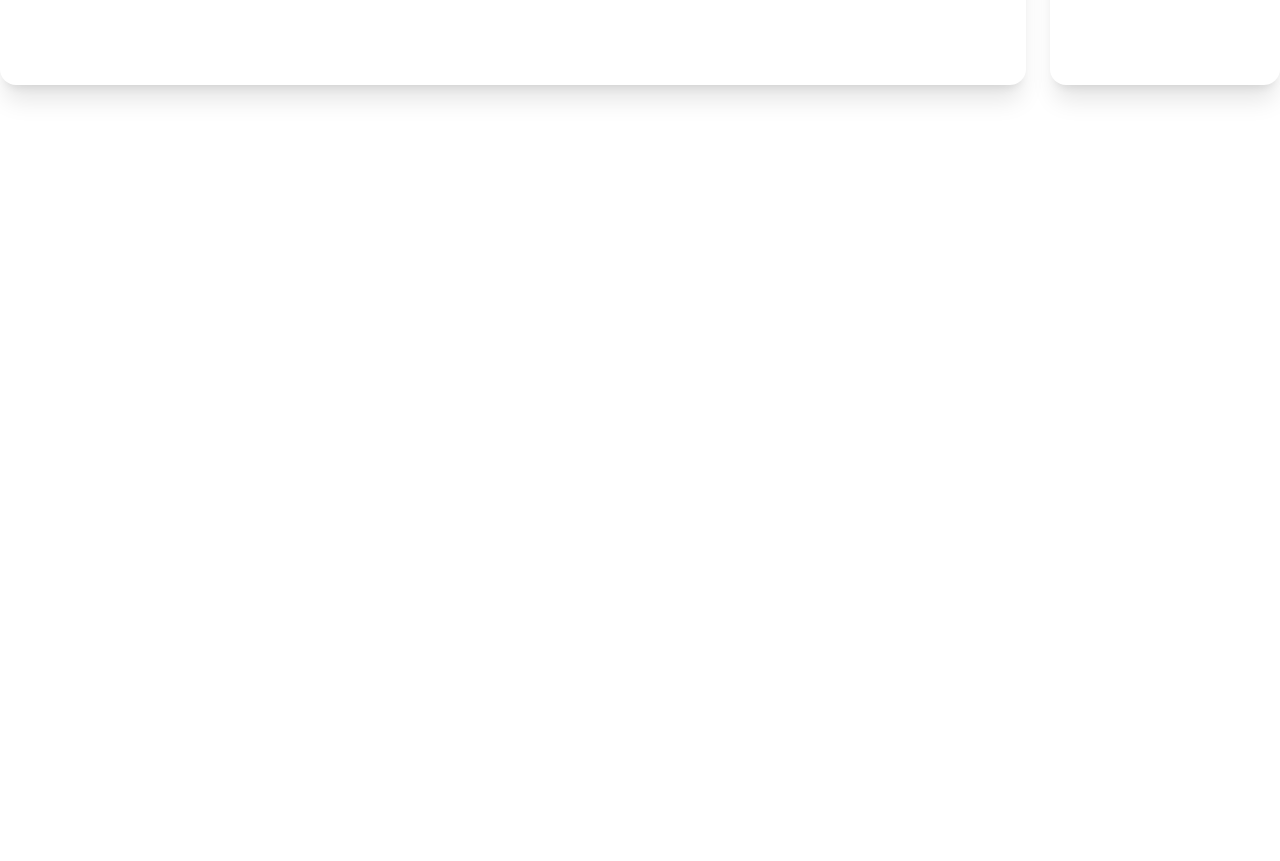
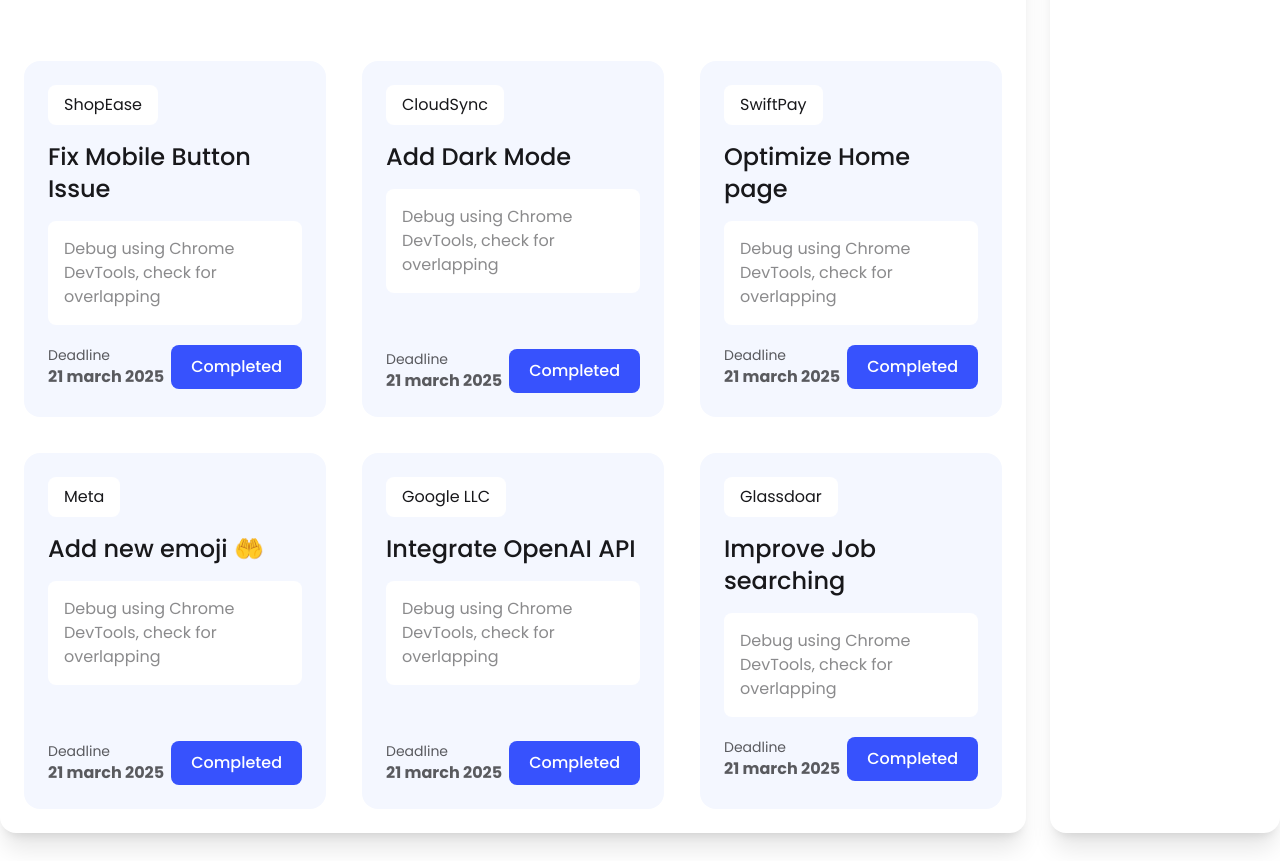
Before and after one commit to sajid-49/B11-Assignment-5, a plain HTML site: page index.html in a window 1280 px wide. Shown: the part 285-1146 px from the top of the page. Before the commit the page ends 800 px from the top, so only its background shows below. Drawn offline with nearby package versions, Linux system fonts and the light colour scheme.

Commit message:
cards section done

```diff
--- a/index.html
+++ b/index.html
@@ -54,7 +54,7 @@
       </nav>
     </header>
 
-    <main class="flex gap-6">
+    <main class="flex gap-6 mb-7">
       <!-- Main section -->
       <section class="bg-[#FFFFFF] rounded-2xl shadow-xl w-[1146px] p-6">
         <!-- top section -->
@@ -102,7 +102,157 @@
         </div>
 
         <!-- Cards section -->
-        <div></div>
+        <div class="grid grid-cols-3 gap-9">
+          <!-- Card-1 -->
+          <div class="rounded-2xl p-6 bg-[#F4F7FF]">
+            <p class="py-2 px-4 rounded-lg bg-[#FFFFFF] inline-block">
+              ShopEase
+            </p>
+            <p class="mt-4 mb-4 font-medium text-2xl">
+              Fix Mobile Button Issue
+            </p>
+            <div class="p-4 bg-[#FFFFFF] rounded-lg mb-5">
+              <p class="opacity-50">
+                Debug using Chrome <br />
+                DevTools, check for overlapping
+              </p>
+            </div>
+            <div class="flex justify-between">
+              <p class="opacity-70 text-sm">
+                Deadline <br />
+                <span class="text-base font-bold">21 march 2025</span>
+              </p>
+              <button
+                class="text-[#FFFFFF] font-medium py-[10px] px-[20px] bg-[#3752FD] rounded-lg cursor-pointer"
+              >
+                Completed
+              </button>
+            </div>
+          </div>
+
+          <!-- Card-2 -->
+          <div class="rounded-2xl p-6 bg-[#F4F7FF]">
+            <p class="py-2 px-4 rounded-lg bg-[#FFFFFF] inline-block">
+              CloudSync
+            </p>
+            <p class="mt-4 mb-4 font-medium text-2xl">Add Dark Mode</p>
+            <div class="p-4 bg-[#FFFFFF] rounded-lg mb-5">
+              <p class="opacity-50">
+                Debug using Chrome <br />
+                DevTools, check for overlapping
+              </p>
+            </div>
+            <div class="flex justify-between mt-14">
+              <p class="opacity-70 text-sm">
+                Deadline <br />
+                <span class="text-base font-bold">21 march 2025</span>
+              </p>
+              <button
+                class="text-[#FFFFFF] font-medium py-[10px] px-[20px] bg-[#3752FD] rounded-lg cursor-pointer"
+              >
+                Completed
+              </button>
+            </div>
+          </div>
+
+          <!-- Card-3 -->
+          <div class="rounded-2xl p-6 bg-[#F4F7FF]">
+            <p class="py-2 px-4 rounded-lg bg-[#FFFFFF] inline-block">
+              SwiftPay
+            </p>
+            <p class="mt-4 mb-4 font-medium text-2xl">Optimize Home page</p>
+            <div class="p-4 bg-[#FFFFFF] rounded-lg mb-5">
+              <p class="opacity-50">
+                Debug using Chrome <br />
+                DevTools, check for overlapping
+              </p>
+            </div>
+            <div class="flex justify-between">
+              <p class="opacity-70 text-sm">
+                Deadline <br />
+                <span class="text-base font-bold">21 march 2025</span>
+              </p>
+              <button
+                class="text-[#FFFFFF] font-medium py-[10px] px-[20px] bg-[#3752FD] rounded-lg cursor-pointer"
+              >
+                Completed
+              </button>
+            </div>
+          </div>
+
+          <!-- Card-4 -->
+          <div class="rounded-2xl p-6 bg-[#F4F7FF]">
+            <p class="py-2 px-4 rounded-lg bg-[#FFFFFF] inline-block">Meta</p>
+            <p class="mt-4 mb-4 font-medium text-2xl">Add new emoji 🤲</p>
+            <div class="p-4 bg-[#FFFFFF] rounded-lg mb-5">
+              <p class="opacity-50">
+                Debug using Chrome <br />
+                DevTools, check for overlapping
+              </p>
+            </div>
+            <div class="flex justify-between mt-14">
+              <p class="opacity-70 text-sm">
+                Deadline <br />
+                <span class="text-base font-bold">21 march 2025</span>
+              </p>
+              <button
+                class="text-[#FFFFFF] font-medium py-[10px] px-[20px] bg-[#3752FD] rounded-lg cursor-pointer"
+              >
+                Completed
+              </button>
+            </div>
+          </div>
+
+          <!-- Card-5 -->
+          <div class="rounded-2xl p-6 bg-[#F4F7FF]">
+            <p class="py-2 px-4 rounded-lg bg-[#FFFFFF] inline-block">
+              Google LLC
+            </p>
+            <p class="mt-4 mb-4 font-medium text-2xl">Integrate OpenAI API</p>
+            <div class="p-4 bg-[#FFFFFF] rounded-lg mb-5">
+              <p class="opacity-50">
+                Debug using Chrome <br />
+                DevTools, check for overlapping
+              </p>
+            </div>
+            <div class="flex justify-between mt-14">
+              <p class="opacity-70 text-sm">
+                Deadline <br />
+                <span class="text-base font-bold">21 march 2025</span>
+              </p>
+              <button
+                class="text-[#FFFFFF] font-medium py-[10px] px-[20px] bg-[#3752FD] rounded-lg cursor-pointer"
+              >
+                Completed
+              </button>
+            </div>
+          </div>
+
+          <!-- Card-6 -->
+          <div class="rounded-2xl p-6 bg-[#F4F7FF]">
+            <p class="py-2 px-4 rounded-lg bg-[#FFFFFF] inline-block">
+              Glassdoar
+            </p>
+            <p class="mt-4 mb-4 font-medium text-2xl">Improve Job searching</p>
+            <div class="p-4 bg-[#FFFFFF] rounded-lg mb-5">
+              <p class="opacity-50">
+                Debug using Chrome <br />
+                DevTools, check for overlapping
+              </p>
+            </div>
+            <div class="flex justify-between">
+              <p class="opacity-70 text-sm">
+                Deadline <br />
+                <span class="text-base font-bold">21 march 2025</span>
+              </p>
+              <button
+                class="text-[#FFFFFF] font-medium py-[10px] px-[20px] bg-[#3752FD] rounded-lg cursor-pointer"
+              >
+                Completed
+              </button>
+            </div>
+          </div>
+        </div>
       </section>
 
       <!-- Right side section -->
```
